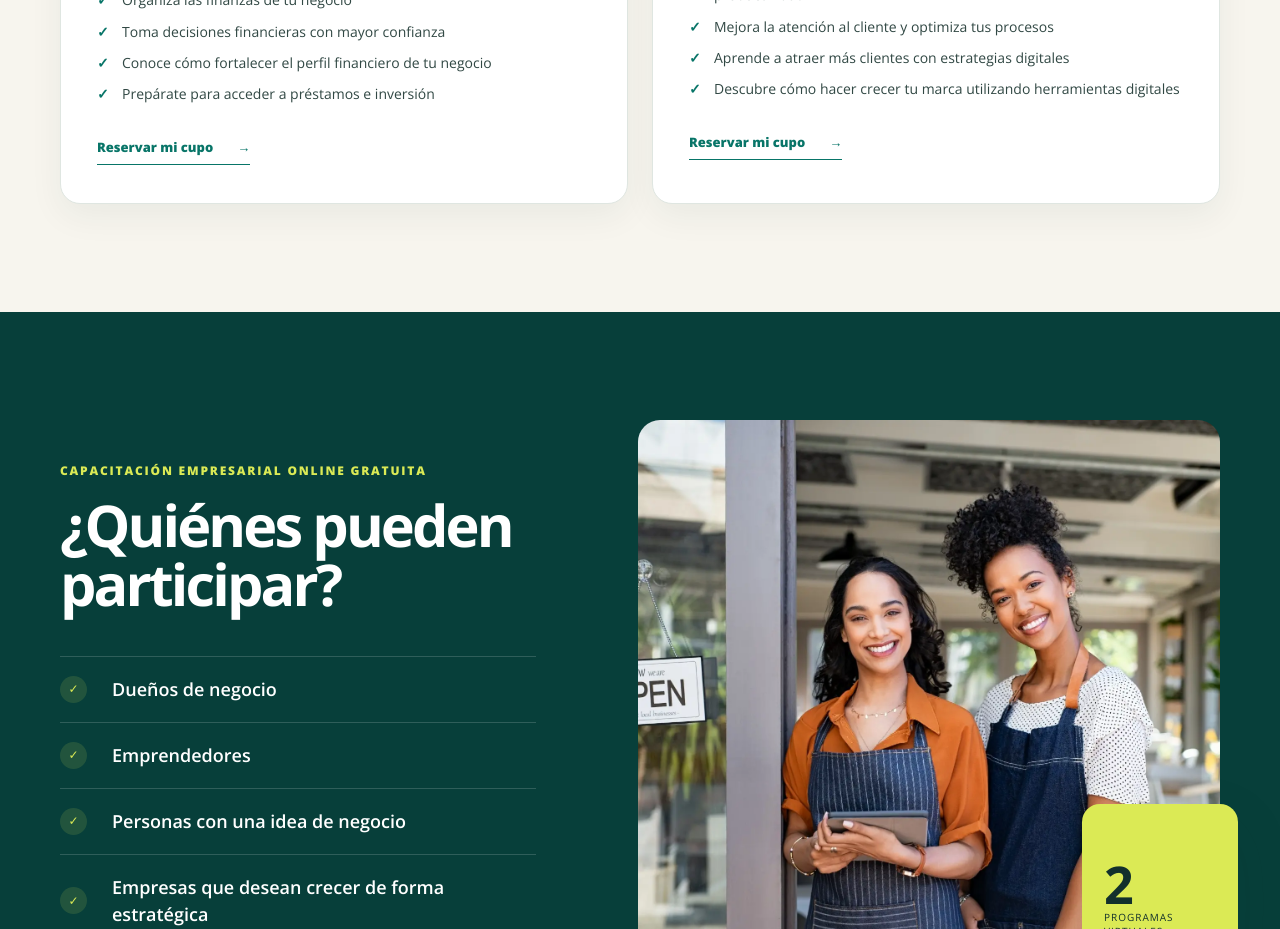
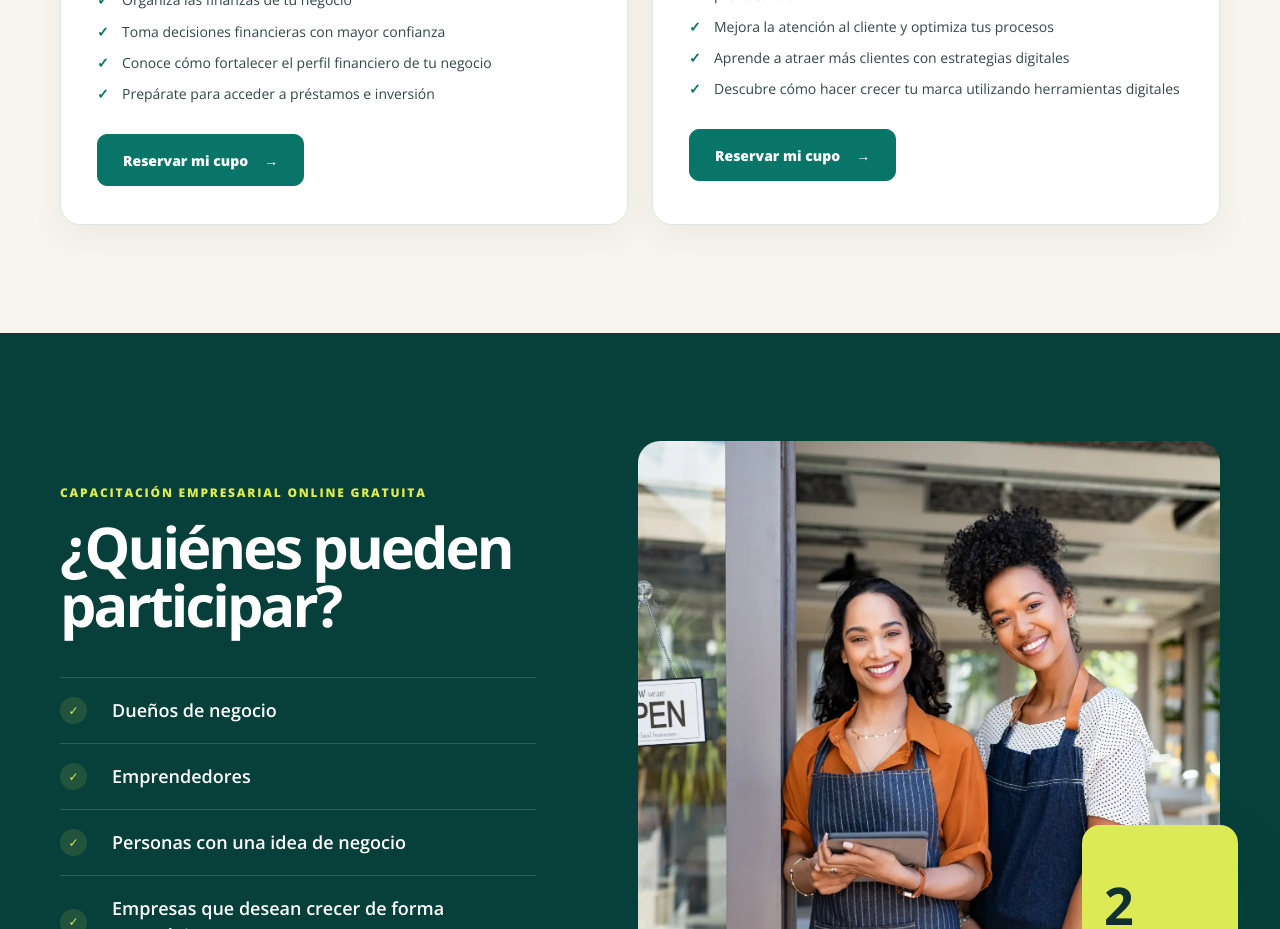
Before and after one commit to DiegoSabtrix/ACEevents, a Next.js app: page / in a window 1280 px wide. Shown: the part 1820-2749 px from the top of the page. Built offline with nearby package versions, Linux system fonts and the light colour scheme.

Commit message:
Make event CTAs prominent buttons

```diff
--- a/app/page.tsx
+++ b/app/page.tsx
@@ -121,7 +121,7 @@ export default function Home() {
                 <p className="event-description">Organiza las finanzas de tu negocio, toma mejores decisiones y fortalece tu perfil para acceder a nuevas oportunidades de capital.</p>
                 <p className="topics-title">Lo que aprenderás</p>
                 <ul>{financialTopics.map(topic => <li key={topic}>{topic}</li>)}</ul>
-                <a className="text-link" href="#registro">Reservar mi cupo <span aria-hidden="true">→</span></a>
+                <a className="button event-cta" href="#registro">Reservar mi cupo <span aria-hidden="true">→</span></a>
               </div>
             </article>
 
@@ -134,7 +134,7 @@ export default function Home() {
                 <p className="event-description">Aprende a utilizar Inteligencia Artificial y estrategias digitales para ahorrar tiempo, atraer clientes y hacer crecer tu marca.</p>
                 <p className="topics-title">Lo que aprenderás</p>
                 <ul>{marketingTopics.map(topic => <li key={topic}>{topic}</li>)}</ul>
-                <a className="text-link" href="#registro">Reservar mi cupo <span aria-hidden="true">→</span></a>
+                <a className="button event-cta" href="#registro">Reservar mi cupo <span aria-hidden="true">→</span></a>
               </div>
             </article>
           </div>
```
